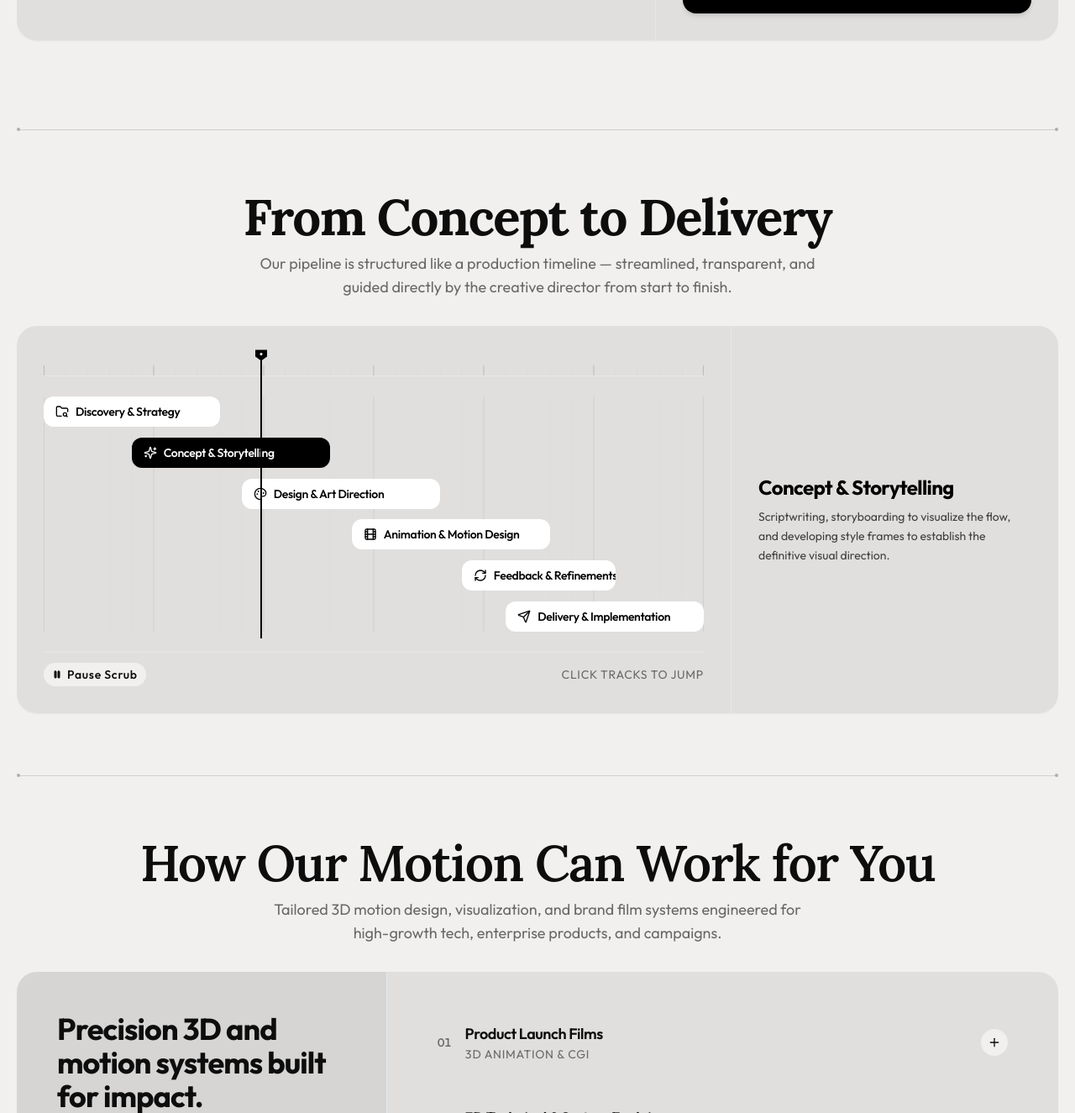
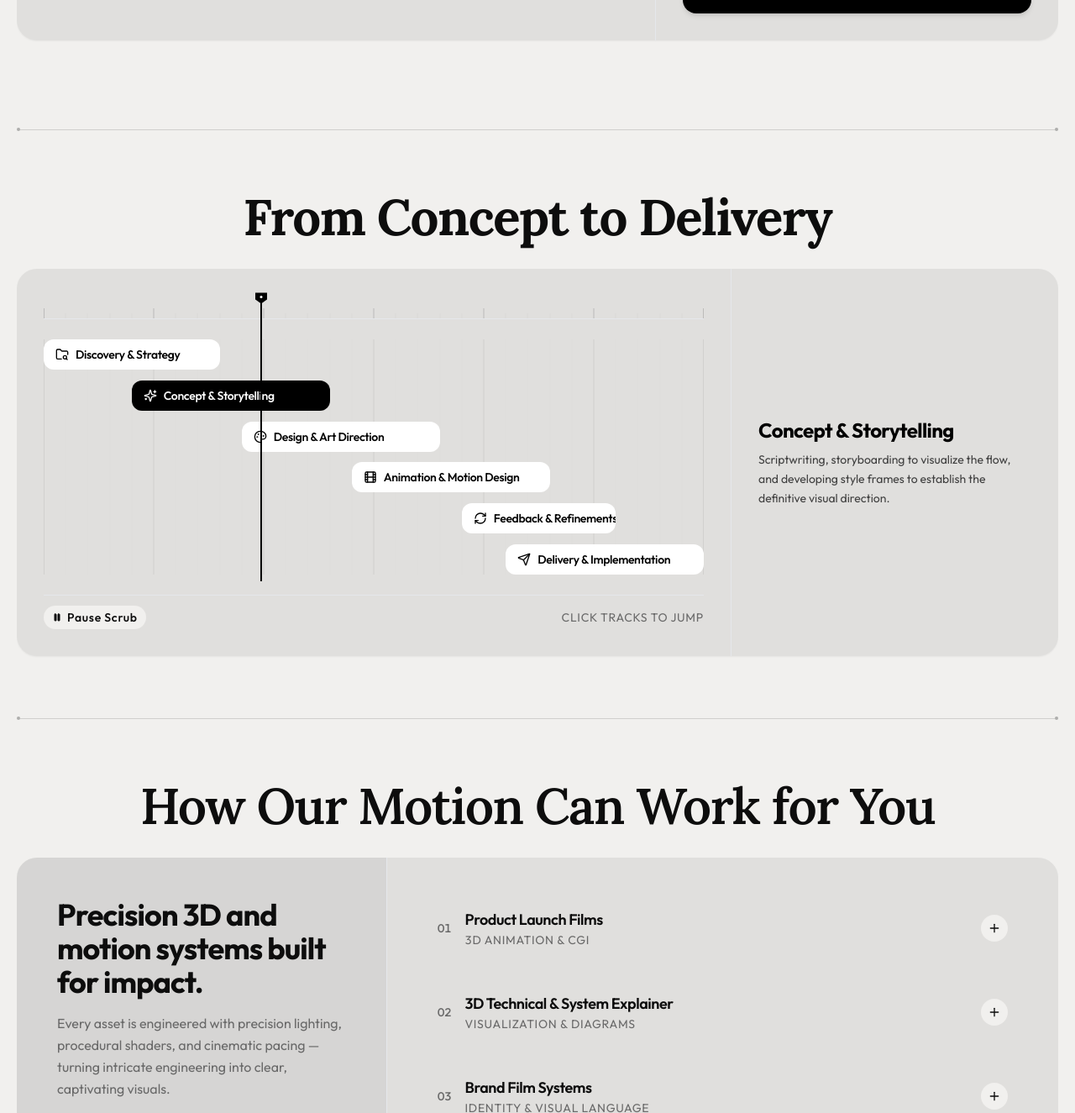
Before and after one commit to pixelgridstudios/PGS-Website-v1, a React (Vite) app: page / in a window 1280 px wide. Shown: the part 2694-4019 px from the top of the page at 84% size. Built offline with nearby package versions, Linux system fonts and the light colour scheme; the HTML template or start-up script is replaced by a standard one.

Commit message:
content: remove descriptive subtitles from Timeline and Services sections

```diff
--- a/src/components/TimelineTrack.tsx
+++ b/src/components/TimelineTrack.tsx
@@ -337,10 +337,6 @@ export const TimelineTrack: React.FC = () => {
           <h2 className="font-serif text-4xl lg:text-6xl font-bold tracking-tight text-brand-foreground">
             From Concept to Delivery
           </h2>
-          <p className="max-w-2xl text-base sm:text-lg text-brand-subtle font-normal">
-            Our pipeline is structured like a production timeline — streamlined, transparent, and
-            guided directly by the creative director from start to finish.
-          </p>
         </div>
 
         {/* Unified Timeline & Inspector Container: Clean Borderless Outer Card */}
--- a/src/pages/Home.tsx
+++ b/src/pages/Home.tsx
@@ -253,9 +253,6 @@ export const Home: React.FC = () => {
               <h2 className="font-serif text-4xl lg:text-6xl font-semibold tracking-tight text-brand-foreground">
                 How Our Motion Can Work for You
               </h2>
-              <p className="max-w-2xl text-base sm:text-lg text-brand-subtle font-normal">
-                Tailored 3D motion design, visualization, and brand film systems engineered for high-growth tech, enterprise products, and campaigns.
-              </p>
             </FadeIn>
 
             {/* Seamless Borderless Sibling Card Architecture */}
```
